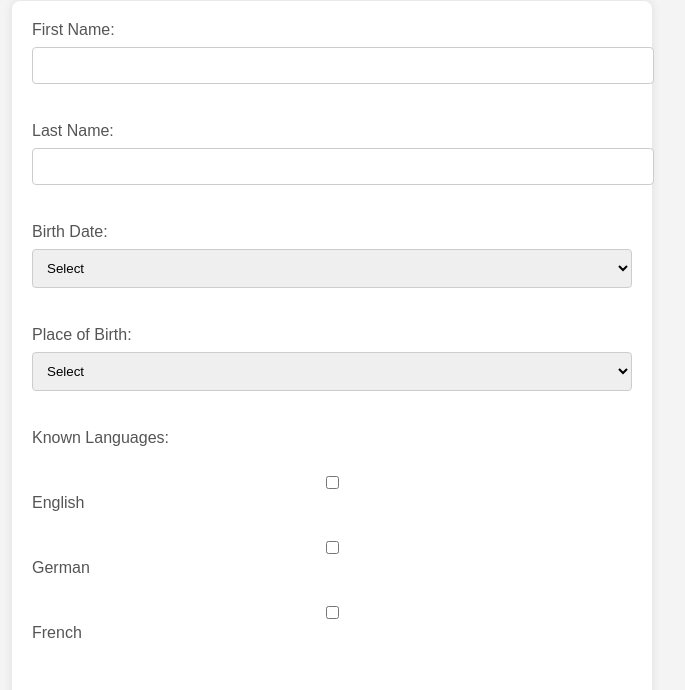
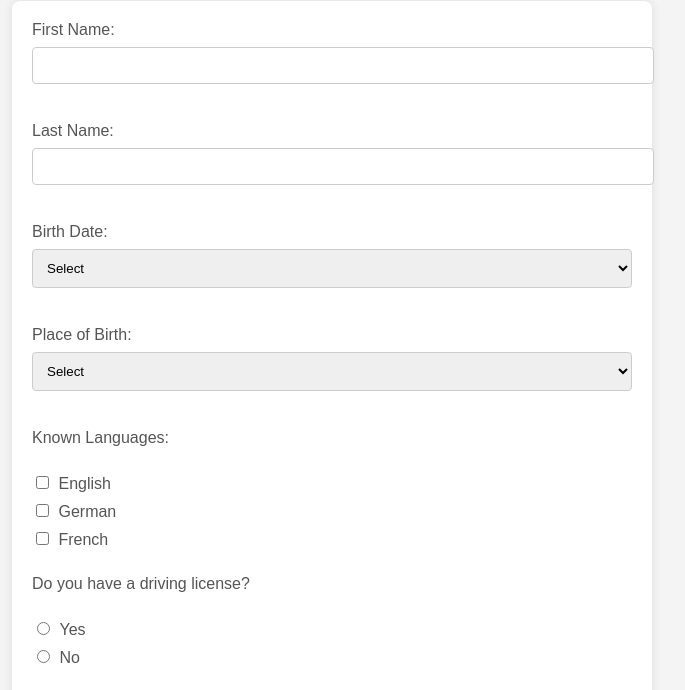
Before and after one commit to egehuriel/Estimated-Paycheck-Calculator, a plain HTML site: page index.html in a window 1280 px wide. Shown: the part 99-789 px from the top of the page, without its empty margins (308-993 px from the left). Drawn offline with Linux system fonts and the light colour scheme.

Commit message:
CSS Update

```diff
--- a/styles.css
+++ b/styles.css
@@ -63,12 +63,13 @@ button:hover {
     color: #555;
 }
 
-form div {
-    margin-bottom: 20px;
-    display: flex;
-    flex-direction: column;
+form div label {
+    display: inline-block;
+    margin-right: 10px;
+    text-align: right;
 }
 
-input[type="checkbox"] {
-    margin-bottom: 5px;
+form div input[type="radio"],
+form div input[type="checkbox"] {
+    margin-right: 5px;
 }
```
Also changed, not shown: 1 other file.
